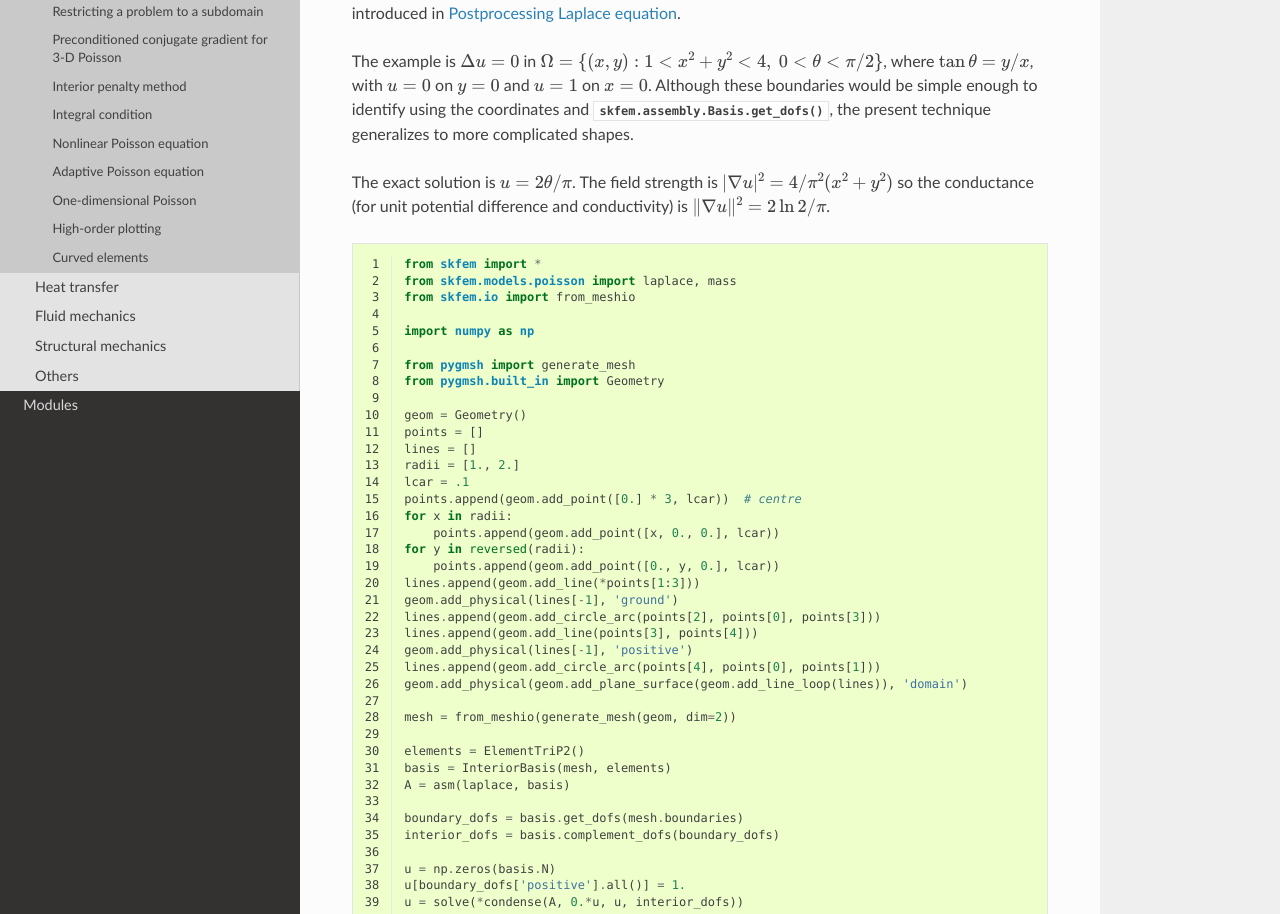
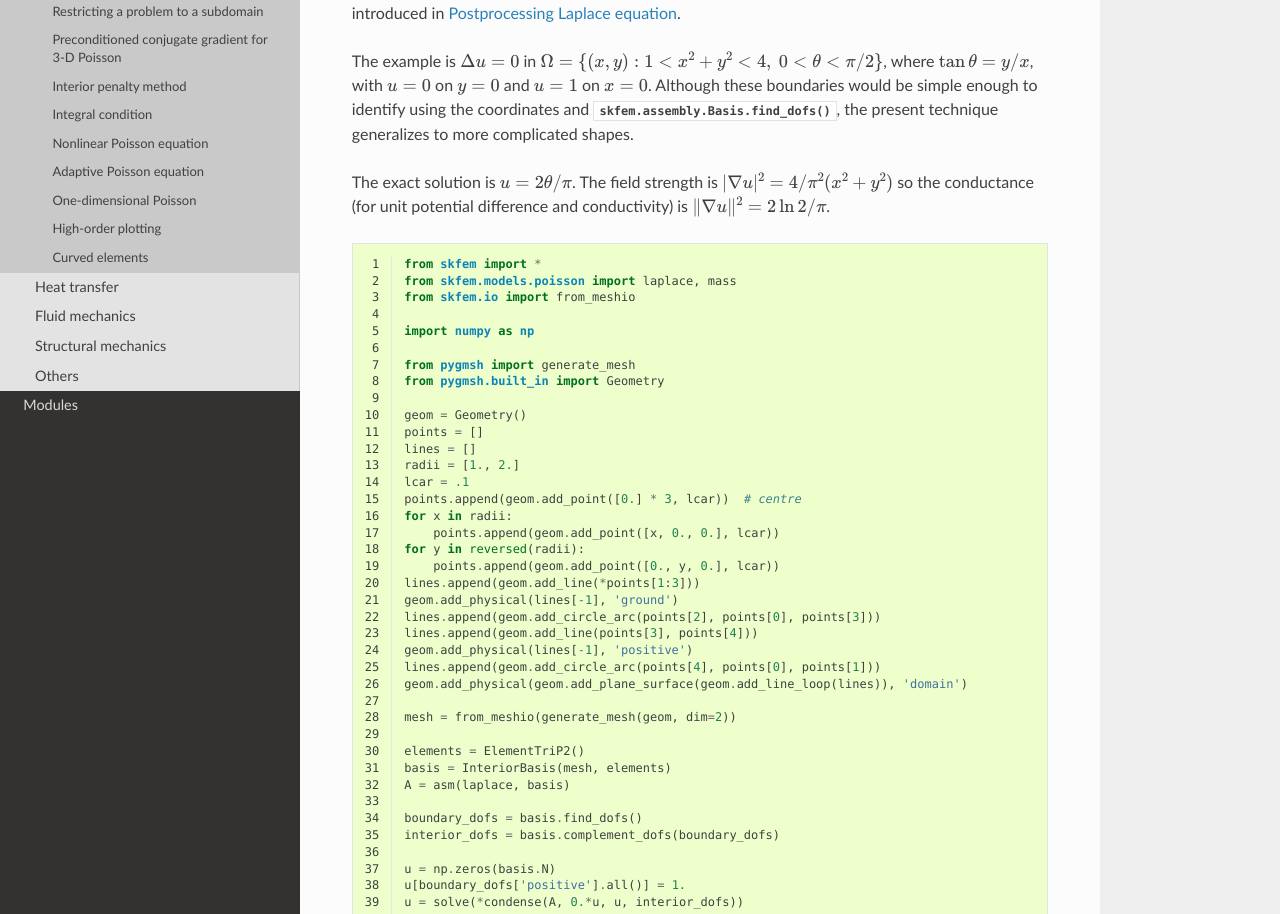
Before and after one commit to kinnala/scikit-fem, a Sphinx documentation site: the page built from docs/examples/ex13.rst, in a window 1280 px wide and 1400 px high. Shown: the part 331-1245 px from the top of the window. Built offline with Sphinx 7.4.7 and the Read the Docs theme 2.0.0, drawn with Linux system fonts in a browser that asks for light colours.

Commit message:
get_dofs ->find_dofs in a few examples

```diff
--- a/docs/examples/ex13.py
+++ b/docs/examples/ex13.py
@@ -31,7 +31,7 @@ elements = ElementTriP2()
 basis = InteriorBasis(mesh, elements)
 A = asm(laplace, basis)
 
-boundary_dofs = basis.get_dofs(mesh.boundaries)
+boundary_dofs = basis.find_dofs()
 interior_dofs = basis.complement_dofs(boundary_dofs)
 
 u = np.zeros(basis.N)
--- a/docs/examples/ex13.rst
+++ b/docs/examples/ex13.rst
@@ -17,7 +17,7 @@ The example is :math:`\Delta u = 0` in
 :math:`\Omega=\{(x,y):1<x^2+y^2<4,~0<\theta<\pi/2\}`, where :math:`\tan \theta =
 y/x`, with :math:`u = 0` on :math:`y = 0` and :math:`u = 1` on :math:`x =
 0`. Although these boundaries would be simple enough to identify using the
-coordinates and :meth:`skfem.assembly.Basis.get_dofs`, the present
+coordinates and :meth:`skfem.assembly.Basis.find_dofs`, the present
 technique generalizes to more complicated shapes.
 
 The exact solution is :math:`u = 2 \theta / \pi`. The field strength is :math:`|\nabla u|^2 = 4 / \pi^2 (x^2 + y^2)`
--- a/docs/examples/ex15.py
+++ b/docs/examples/ex15.py
@@ -10,9 +10,7 @@ basis = InteriorBasis(m, e)
 A = asm(laplace, basis)
 b = asm(unit_load, basis)
 
-D = basis.get_dofs().all()
-
-x = solve(*condense(A, b, D=D))
+x = solve(*condense(A, b, D=basis.find_dofs()))
 
 if __name__ == "__main__":
     from skfem.visuals.matplotlib import plot, show
--- a/docs/examples/ex16.py
+++ b/docs/examples/ex16.py
@@ -22,7 +22,7 @@ L = asm(stiffness, basis)
 M = asm(mass, basis)
 
 ks, u = eigsh(L, M=M, sigma=0.)
-u /= u[basis.get_dofs().all()[-1], :]
+u /= u[basis.find_dofs()['all'].nodal['u'][-1], :]
 
 if __name__ == "__main__":
     fig, ax = subplots()
--- a/docs/examples/ex18.py
+++ b/docs/examples/ex18.py
@@ -31,20 +31,16 @@
 f = np.concatenate([asm(body_force, basis['u']),
                     np.zeros(B.shape[0])])
 
-D = basis['u'].get_dofs().all()
-uvp = solve(*condense(K, f, D=D))
+uvp = solve(*condense(K, f, D=basis['u'].find_dofs()))
 
 velocity, pressure = np.split(uvp, [A.shape[0]])
 
 basis['psi'] = InteriorBasis(mesh, ElementTriP2())
 A = asm(laplace, basis['psi'])
-psi = np.zeros(A.shape[0])
-D = basis['psi'].get_dofs().all()
-interior = basis['psi'].complement_dofs(D)
 vorticity = asm(rot, basis['psi'],
                 w=[basis['psi'].interpolate(velocity[i::2])
                    for i in range(2)])
-psi = solve(*condense(A, vorticity, I=interior))
+psi = solve(*condense(A, vorticity, D=basis['psi'].find_dofs()))
 
 
 if __name__ == '__main__':
--- a/docs/examples/ex19.py
+++ b/docs/examples/ex19.py
@@ -31,7 +31,7 @@ theta = 0.5                     # Crank–Nicolson
 A = M + theta * L * dt
 B = M - (1 - theta) * L * dt
 
-boundary = basis.get_dofs().all()
+boundary = basis.find_dofs()
 interior = basis.complement_dofs(boundary)
 
 backsolve = cholesky(condense(A, D=boundary, expand=False)
--- a/docs/examples/ex20.py
+++ b/docs/examples/ex20.py
@@ -28,22 +28,14 @@ def biharmonic(u, v, w):
 stokes = asm(biharmonic, ib)
 rotf = asm(unit_load, ib)
 
-dofs = ib.get_dofs(mesh.boundaries['perimeter'])
-
-D = np.concatenate((dofs.nodal['u'], dofs.facet['u_n']))
-
-psi = solve(*condense(stokes, rotf, D=D))
-
-
-from matplotlib.tri import Triangulation
-
-# Evaluate the stream-function at the origin.
+psi = solve(*condense(stokes, rotf, D=ib.find_dofs()))
 psi0, = ib.interpolator(psi)(np.zeros((2, 1)))
 
 if __name__ == "__main__":
     from os.path import splitext
     from sys import argv
     from skfem.visuals.matplotlib import draw
+    from matplotlib.tri import Triangulation
 
     print('psi0 = {} (cf. exact = 1/64 = {})'.format(psi0, 1/64))
 
--- a/docs/examples/ex23.py
+++ b/docs/examples/ex23.py
@@ -17,7 +17,7 @@ class Bratu1d:
                                    ElementLineP1())
         self.lap = asm(laplace, self.basis)
         self.mass = asm(mass, self.basis)
-        self.D = self.basis.get_dofs().all()
+        self.D = self.basis.find_dofs()['all'].nodal['u']
 
     def inner(self, a: np.ndarray, b: np.ndarray) -> float:
         """return the inner product of two solutions"""
```
